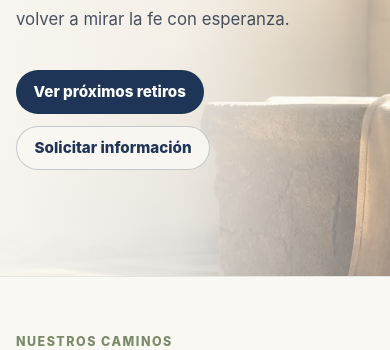
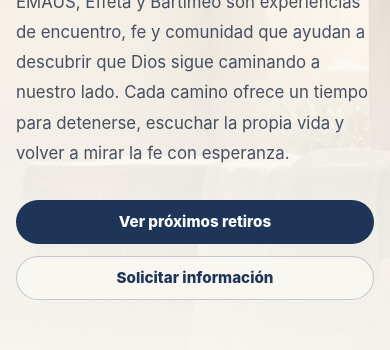
Before and after one commit to Jportillag72/emaus, a Next.js app in the folder emaus-asturias-web-vercel/: page / in a window 390 px wide. Shown: the part 489-839 px from the top of the page. Built offline with nearby package versions, Linux system fonts and the light colour scheme; no server answers; the database is empty.

Commit message:
Mostrar Bartimeo y mejorar hero móvil en home

```diff
--- a/emaus-asturias-web-vercel/app/(public)/page.tsx
+++ b/emaus-asturias-web-vercel/app/(public)/page.tsx
@@ -9,7 +9,7 @@ import { parishName } from "@/lib/site";
 
 export default async function HomePage() {
   const [retreats, news] = await Promise.all([getPublicRetreats(), getPublishedNews()]);
-  const upcomingRetreats = retreats.filter((retreat) => retreat.status !== "finalizado").slice(0, 3);
+  const upcomingRetreats = retreats.filter((retreat) => retreat.status !== "finalizado").slice(0, 4);
   const latestNews = news.slice(0, 3);
 
   return (
@@ -20,11 +20,11 @@ export default async function HomePage() {
           alt="Cruz de madera iluminada por la luz de una capilla"
           fill
           sizes="100vw"
-          className="pointer-events-none -z-10 object-cover object-center"
+          className="pointer-events-none -z-10 object-cover object-[68%_center] md:object-center"
           priority
         />
-        <div className="absolute inset-0 -z-10 bg-[linear-gradient(90deg,rgba(250,248,243,0.96)_0%,rgba(250,248,243,0.86)_46%,rgba(250,248,243,0.38)_100%)]" />
-        <div className="shell flex min-h-[calc(100svh-9rem)] max-w-[1120px] flex-col justify-center py-16">
+        <div className="absolute inset-0 -z-10 bg-[linear-gradient(180deg,rgba(250,248,243,0.48)_0%,rgba(250,248,243,0.82)_42%,rgba(250,248,243,0.98)_100%)] md:bg-[linear-gradient(90deg,rgba(250,248,243,0.96)_0%,rgba(250,248,243,0.86)_46%,rgba(250,248,243,0.38)_100%)]" />
+        <div className="shell flex min-h-[calc(100svh-4rem)] max-w-[1120px] flex-col justify-end pb-14 pt-36 md:min-h-[calc(100svh-9rem)] md:justify-center md:py-16">
           <p className="eyebrow">EMAÚS Asturias</p>
           <h1 className="display-title mt-4 max-w-4xl">Un encuentro que puede cambiar tu vida</h1>
           <p className="lead mt-7 max-w-2xl">
@@ -32,11 +32,11 @@ export default async function HomePage() {
             descubrir que Dios sigue caminando a nuestro lado. Cada camino ofrece un tiempo para
             detenerse, escuchar la propia vida y volver a mirar la fe con esperanza.
           </p>
-          <div className="mt-9 flex flex-wrap gap-3">
-            <Link href="/retiros" className="btn btn-primary">
+          <div className="mt-8 flex flex-col gap-3 sm:mt-9 sm:flex-row sm:flex-wrap">
+            <Link href="/retiros" className="btn btn-primary w-full sm:w-fit">
               Ver próximos retiros
             </Link>
-            <Link href="/contacto" className="btn btn-secondary">
+            <Link href="/contacto" className="btn btn-secondary w-full sm:w-fit">
               Solicitar información
             </Link>
           </div>
@@ -99,7 +99,7 @@ export default async function HomePage() {
               Ver todos
             </Link>
           </div>
-          <div className="relative mb-8 aspect-[16/6] overflow-hidden rounded-md border border-night/10 bg-white">
+          <div className="relative mb-8 aspect-[4/3] overflow-hidden rounded-md border border-night/10 bg-white sm:aspect-[16/6]">
             <Image
               src="/images/religious/retreat-calendar-table.webp"
               alt="Mesa con calendario, cruz de madera y ramas de olivo"
@@ -108,7 +108,7 @@ export default async function HomePage() {
               className="object-cover"
             />
           </div>
-          <div className="grid gap-6 lg:grid-cols-3">
+          <div className="grid gap-6 md:grid-cols-2 xl:grid-cols-4">
             {upcomingRetreats.map((retreat) => (
               <RetreatCard key={retreat.id} retreat={retreat} />
             ))}
@@ -133,7 +133,7 @@ export default async function HomePage() {
               Esa continuidad ayuda a que la experiencia no se quede en un momento aislado, sino que
               pueda crecer en comunidad, servicio y vida cotidiana.
             </p>
-            <Link href="/comunidad" className="btn bg-white text-night">
+            <Link href="/comunidad" className="btn w-full bg-white text-night sm:w-fit">
               Ver comunidad
             </Link>
           </div>
```
